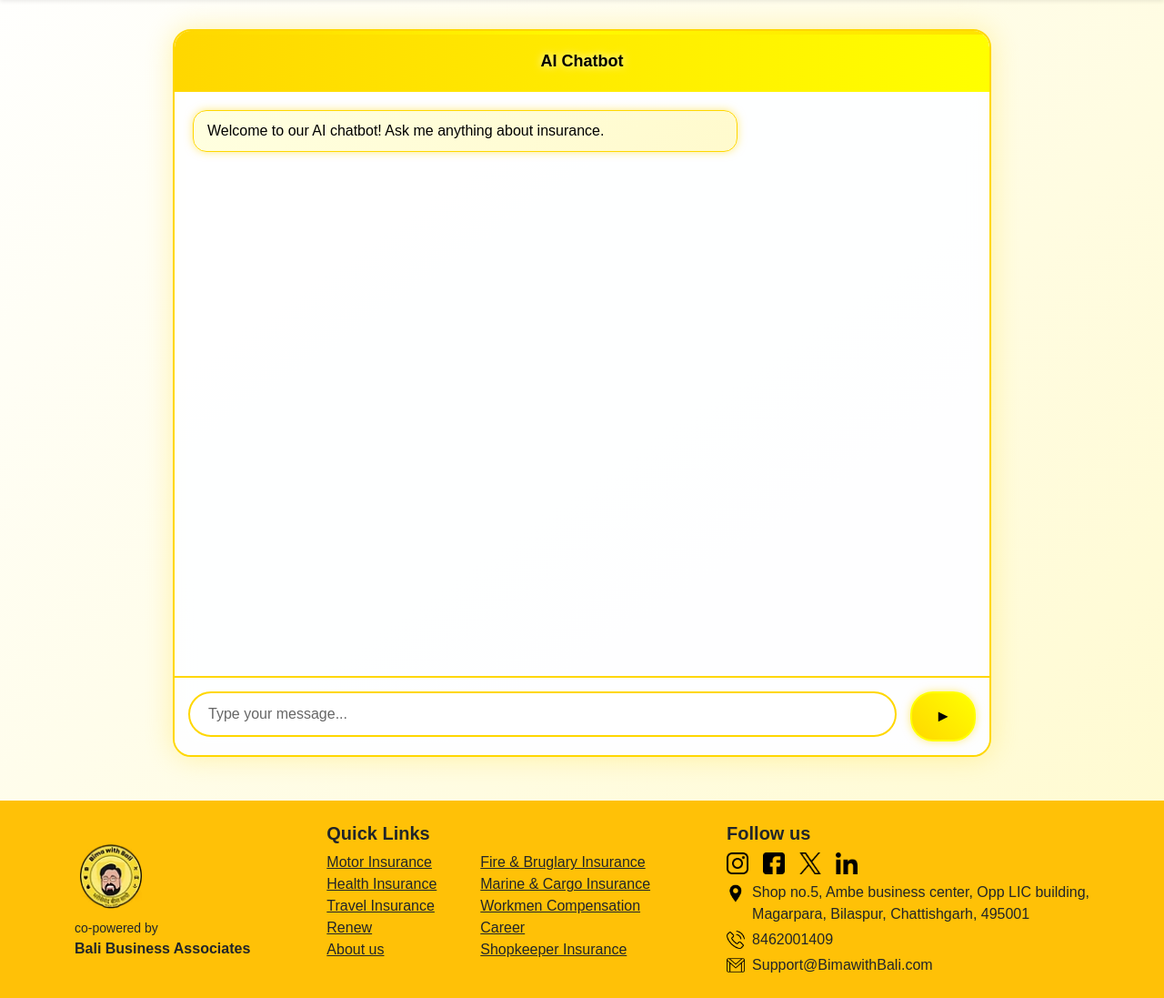
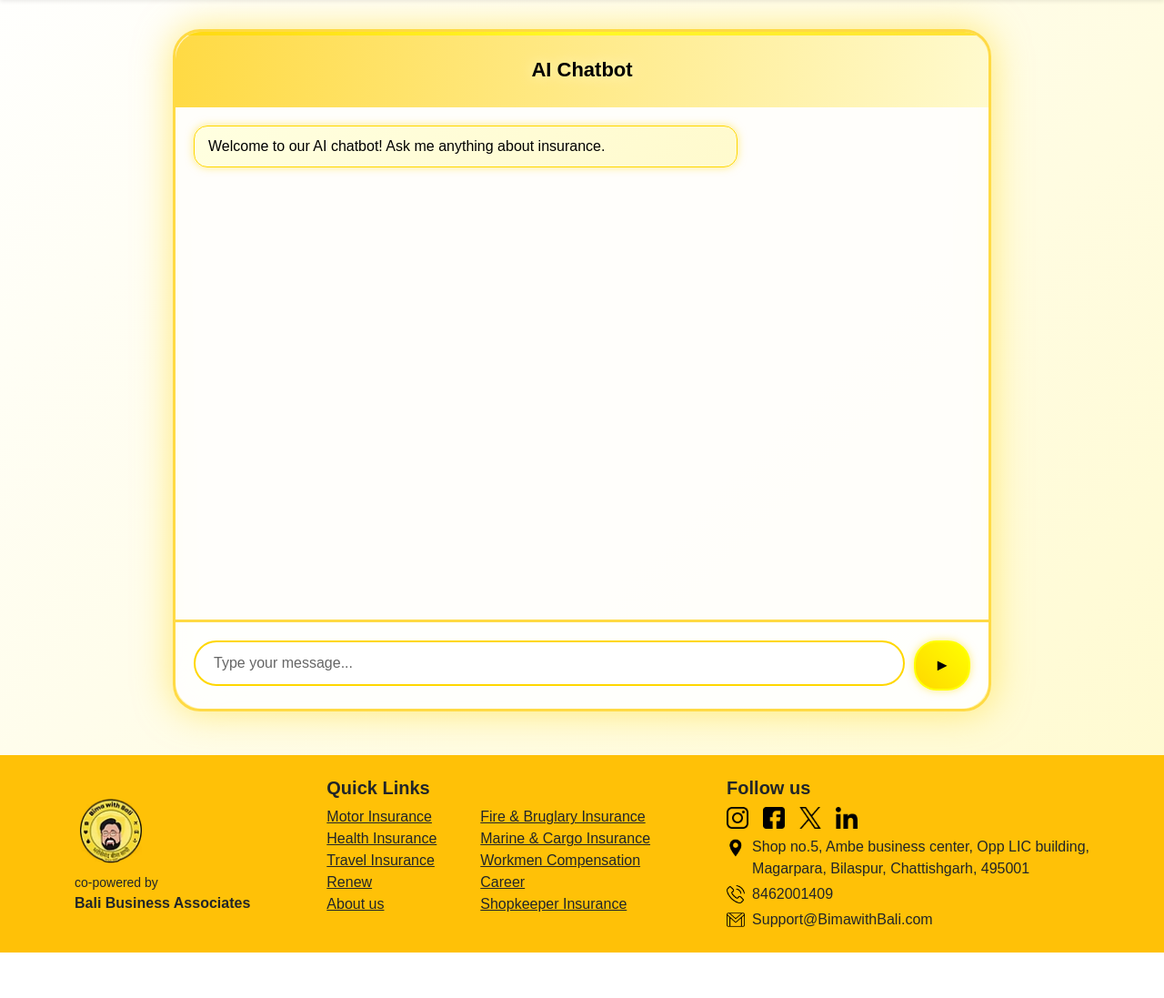
Before and after one commit to nikhildubey-23/BaliSirProject, a Flask app: page /ai in a window 1280 px wide. Shown: the part 86-1183 px from the top of the page at 91% size. After the commit the page ends 1133 px from the top, so only its background shows below. Run offline with Flask 3, Linux system fonts and the light colour scheme.

Commit message:
correcting the submit button

```diff
--- a/templates/ai.html
+++ b/templates/ai.html
@@ -11,13 +11,13 @@
   .chat-container {
     max-width: 900px;
     margin: 2rem auto;
-    background: linear-gradient(145deg, #ffffff, #f0f8ff);
-    border-radius: 20px;
-    box-shadow: 0 0 30px rgba(255, 215, 0, 0.3), inset 0 0 30px rgba(255, 215, 0, 0.1);
+    background: linear-gradient(135deg, #fff8dc, #fffacd);
+    border-radius: 30px;
+    box-shadow: 0 0 40px rgba(255, 215, 0, 0.5), inset 0 0 40px rgba(255, 223, 0, 0.2);
     display: flex;
     flex-direction: column;
-    height: 800px;
-    border: 2px solid #ffd700;
+    height: 750px;
+    border: 3px solid #ffda44;
     position: relative;
     overflow: hidden;
   }
@@ -36,15 +36,15 @@
     50% { opacity: 0.7; }
   }
   .chat-header {
-    background: linear-gradient(90deg, #ffd700, #ffff00);
-    padding: 20px;
-    font-weight: bold;
+    background: linear-gradient(90deg, #ffda44, #fffacd);
+    padding: 25px;
+    font-weight: 900;
     color: #000000;
     text-align: center;
-    border-top-left-radius: 18px;
-    border-top-right-radius: 18px;
-    text-shadow: 0 0 10px #ffffff;
-    font-size: 18px;
+    border-top-left-radius: 30px;
+    border-top-right-radius: 30px;
+    text-shadow: 0 0 15px #fffacd;
+    font-size: 22px;
   }
   .chat-messages {
     flex: 1;
@@ -97,11 +97,12 @@
   }
   .chat-input-container {
     display: flex;
-    border-top: 2px solid #ffd700;
-    background: rgba(255, 255, 255, 0.9);
-    padding: 15px;
-    border-bottom-left-radius: 18px;
-    border-bottom-right-radius: 18px;
+    border-top: 3px solid #ffda44;
+    background: rgba(255, 255, 255, 0.95);
+    padding: 20px;
+    border-bottom-left-radius: 30px;
+    border-bottom-right-radius: 30px;
+    gap: 10px;
   }
   #chat-input {
     flex: 1;
@@ -123,8 +124,8 @@
   #chat-send-btn {
     background: linear-gradient(45deg, #ffd700, #ffff00);
     border: 2px solid #ffff00;
-    padding: 12px 25px;
-    margin-left: 15px;
+    padding: 12px 20px;
+    margin: 0;
     cursor: pointer;
     font-size: 18px;
     color: #000000;
```
